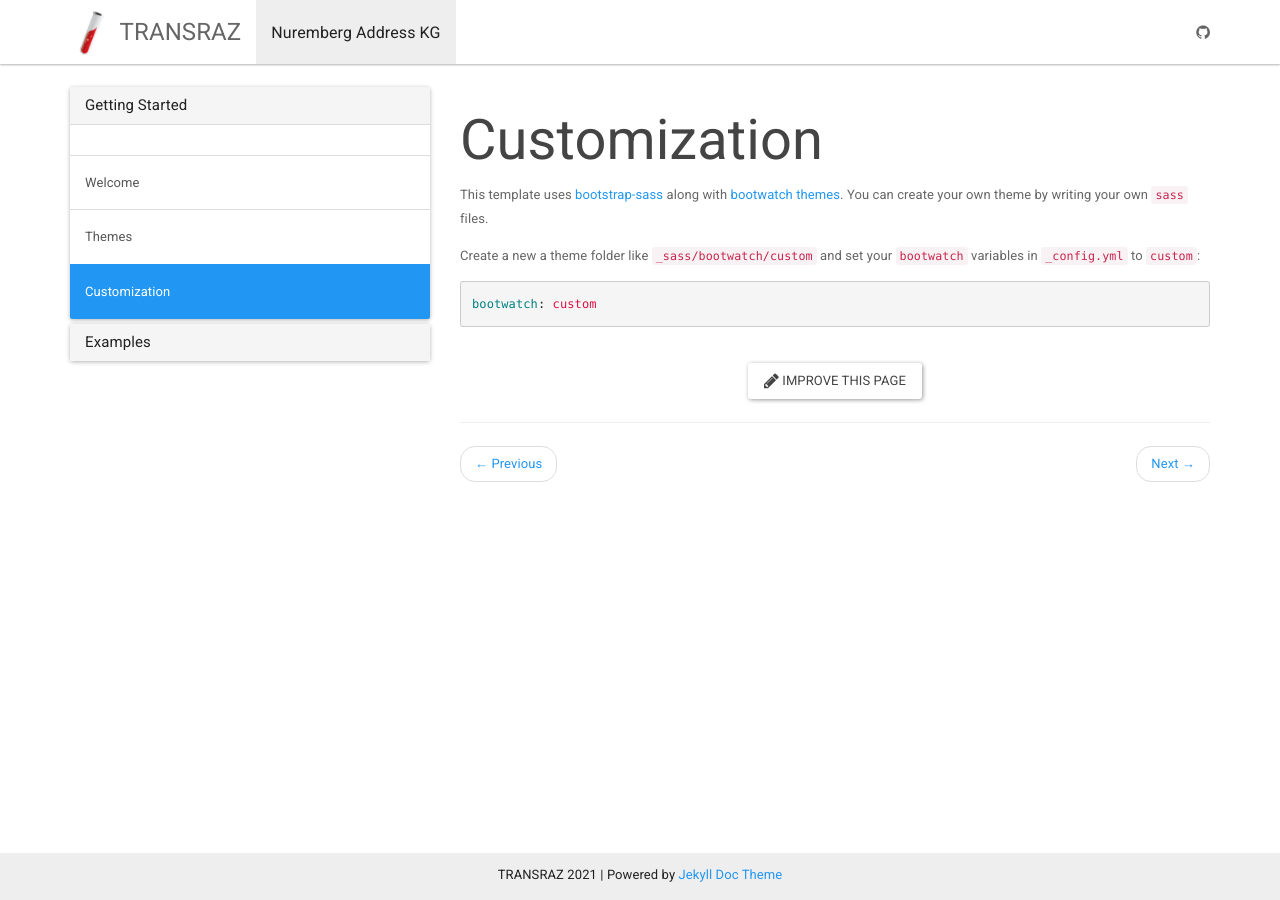
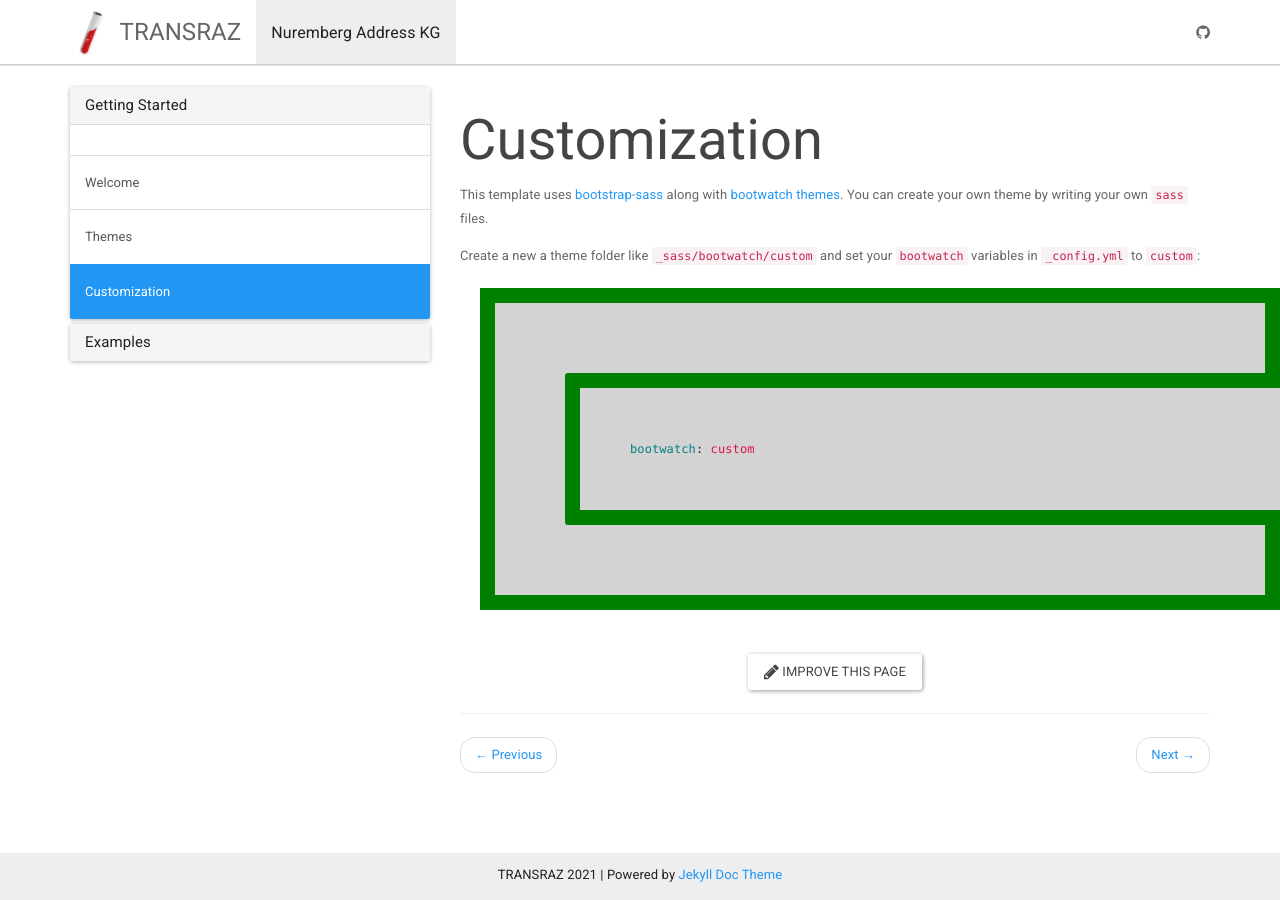
Before and after one commit to ISE-FIZKarlsruhe/Transraz, a Jekyll site: the page built from _docs/customization.md, in a window 1280 px wide. Built offline with Jekyll 4.4.1, drawn with Linux system fonts in a browser that asks for light colours.

Commit message:
Update _jekyll-doc-theme.scss

```diff
--- a/_sass/_jekyll-doc-theme.scss
+++ b/_sass/_jekyll-doc-theme.scss
@@ -15,25 +15,6 @@ html {
       padding: 10px 0;
     }
   }
-
-.padded-multiline {
-  line-height: 1.3;
-  padding: 2px 0;
-  border-left: 20px solid #c0c;
-  width: 400px;
-  margin: 20px auto;
-}
-.padded-multiline h1 {
-  background-color: #c0c;
-  padding: 4px 0;
-  color: #fff;
-  display: inline;
-  margin: 0;
-}
-.padded-multiline h1 strong {
-  position: relative;
-  left: -10px;
-}
 
   .header-container {
     background-color: black;
@@ -78,3 +59,10 @@ html {
   .navbar-form .has-feedback .form-control-feedback{
     top:10px
   }
+  .highlight {
+  background-color: lightgrey;
+  width: 800px;
+  border: 15px solid green;
+  padding: 50px;
+  margin: 20px;
+  }
```
